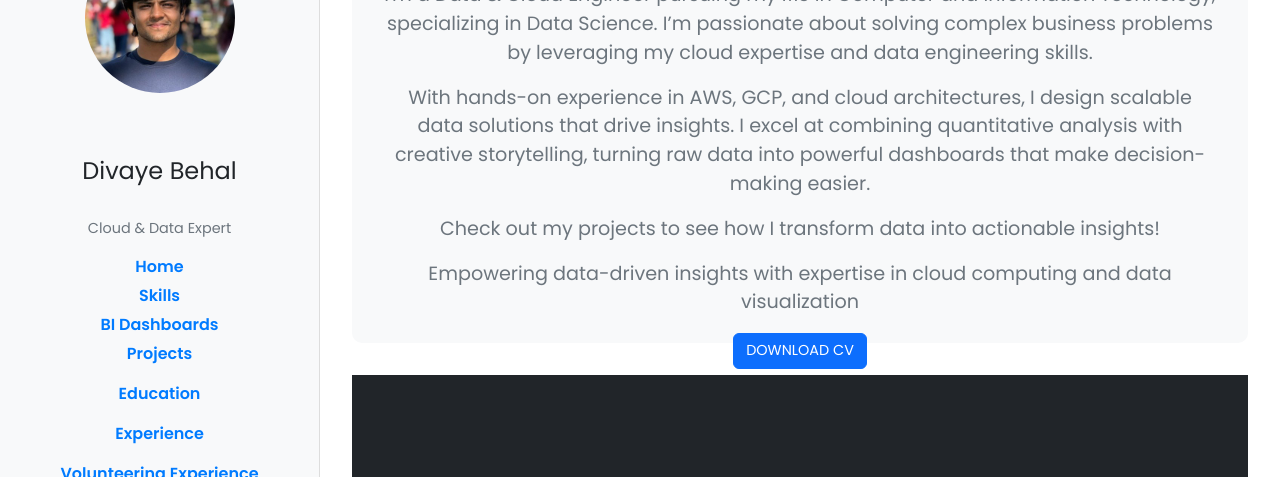
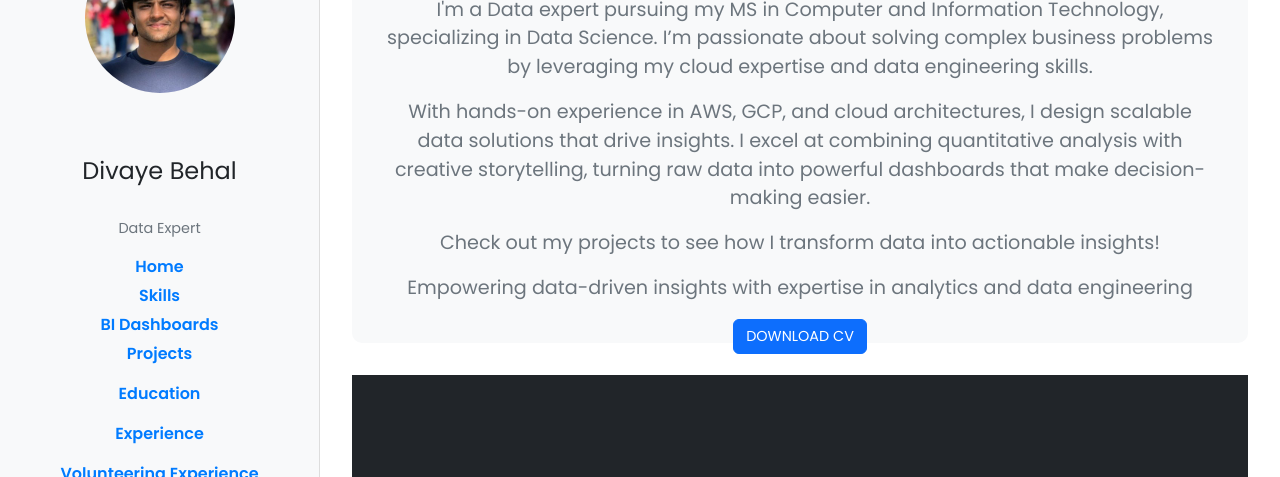
Before and after one commit to behald/portfolio-website, a plain HTML site: page index.html in a window 1280 px wide. Shown: the part 89-566 px from the top of the page. Drawn offline with nearby package versions, Linux system fonts and the light colour scheme.

Commit message:
Update index.html

```diff
--- a/index.html
+++ b/index.html
@@ -121,7 +121,7 @@
     <aside class="sidebar">
         <img src="my_picture.jpg" alt="Divaye Behal">
         <h2 style="margin-top: 3rem; margin-bottom: 2rem; text-align: center;" style="font-weight: 900;">Divaye Behal</h2>
-        <p>Cloud & Data Expert</p>
+        <p> Data Expert </p>
         <nav>
             <ul style="padding: 0; margin: 0 auto; text-align: center; list-style: none;">
                 <li style="margin-bottom: 5px;"><a href="#home">Home</a></li>
@@ -147,10 +147,10 @@
         <section id="home" class="hero" style="background-color: #f8f9fa; padding: 2rem; border-radius: 10px; text-align: center; width: 100%; max-width: 100%;">
             <div>
                 <h1>👋 Hi, I'm Divaye Behal!</h1>
-                <p>I'm a Data & Cloud Engineer pursuing my MS in Computer and Information Technology, specializing in Data Science. I’m passionate about solving complex business problems by leveraging my cloud expertise and data engineering skills.</p>
+                <p>I'm a Data expert pursuing my MS in Computer and Information Technology, specializing in Data Science. I’m passionate about solving complex business problems by leveraging my cloud expertise and data engineering skills.</p>
                 <p>With hands-on experience in AWS, GCP, and cloud architectures, I design scalable data solutions that drive insights. I excel at combining quantitative analysis with creative storytelling, turning raw data into powerful dashboards that make decision-making easier.</p>
                 <p>Check out my projects to see how I transform data into actionable insights!</p>
-                <p>Empowering data-driven insights with expertise in cloud computing and data visualization</p>
+                <p>Empowering data-driven insights with expertise in analytics and data engineering </p>
                 <a href="my_cv.pdf" class="btn btn-primary" download>Download CV</a>
             </div>
         </section>
```
